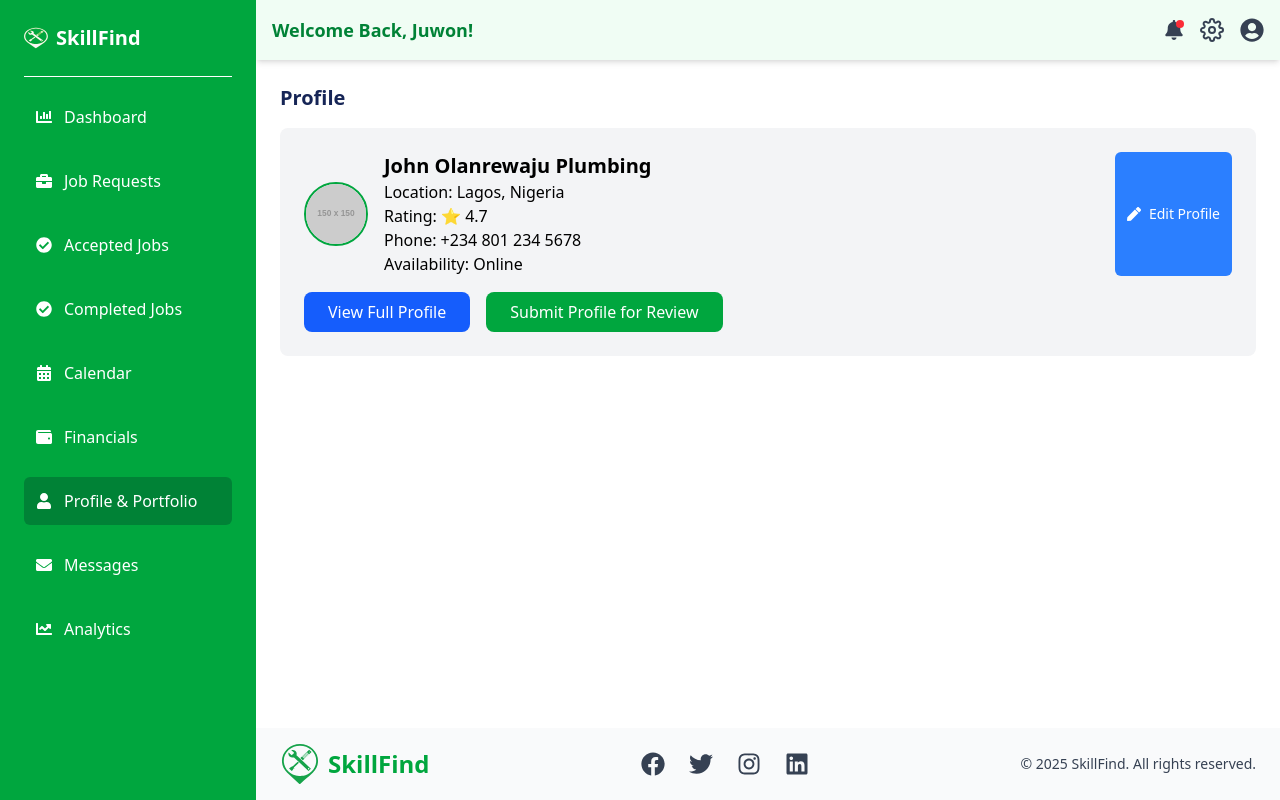
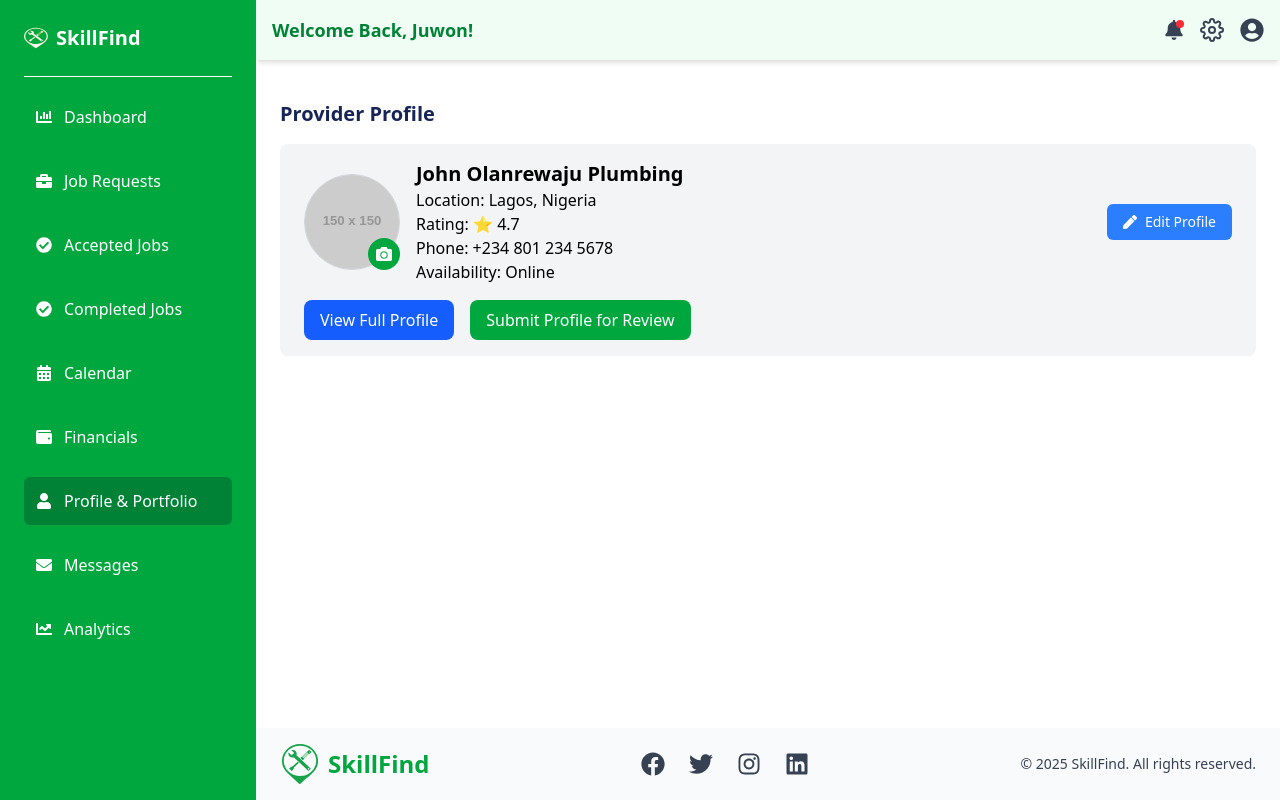
Before and after one commit to Fabherbie/Skill-Find, a React (Vite) app: page /provider-dashboard/profile in a window 1280 px wide. Built offline with nearby package versions, Linux system fonts and the light colour scheme.

Commit message:
Updating Provider's Profile

```diff
--- a/src/pages/ProviderProfile.jsx
+++ b/src/pages/ProviderProfile.jsx
@@ -1,5 +1,5 @@
 import React, { useState } from "react";
-import { FaPen, FaUpload, FaCheckCircle, FaTimesCircle } from "react-icons/fa";
+import { FaPen, FaUpload, FaCheckCircle, FaCamera } from "react-icons/fa";
 
 const ProviderProfile = () => {
   const [isEditing, setIsEditing] = useState(false);
@@ -8,12 +8,12 @@ const ProviderProfile = () => {
     location: "Lagos, Nigeria",
     phone: "+234 801 234 5678",
     rating: 4.7,
-    idNumber: "",
-    bankAccount: "",
-    certifications: [],
-    availability: "Online",
+    availability: "Online", // Availability dropdown between "Online" or "Offline"
     image: "", // Placeholder for profile image
+    reviewStatus: "",
   });
+
+  const [notification, setNotification] = useState("");
 
   const handleEdit = () => setIsEditing(!isEditing);
 
@@ -25,14 +25,6 @@ const ProviderProfile = () => {
     }));
   };
 
-  const handleFileUpload = (e) => {
-    const file = e.target.files[0];
-    if (file) {
-      // Handle file upload logic (e.g., store file URL, etc.)
-      console.log("File uploaded: ", file);
-    }
-  };
-
   const handleImageUpload = (e) => {
     const file = e.target.files[0];
     if (file) {
@@ -41,30 +33,48 @@ const ProviderProfile = () => {
     }
   };
 
-  const handleAvailabilityChange = (status) => {
-    setProfile((prevState) => ({
-      ...prevState,
-      availability: status,
-    }));
+  const handleSubmitForReview = () => {
+    setNotification("Your profile is awaiting approval.");
+    // Simulate profile approval after a short delay
+    setTimeout(() => {
+      setNotification("Your profile has been approved.");
+    }, 3000);
   };
 
   return (
-    <div className="container">
-      <h2 className="mb-4 font-bold text-blue-950 text-xl">Profile</h2>
+    <div className="py-4 container">
+      <h2 className="mb-4 font-bold text-blue-950 text-xl">Provider Profile</h2>
 
-      <div className="bg-gray-100 p-6 rounded-lg">
+      {/* Notification */}
+      {notification && (
+        <div className="bg-blue-600 mb-4 p-2 rounded-md text-white">
+          {notification}
+        </div>
+      )}
+
+      <div className="bg-gray-100 px-6 py-4 rounded-lg">
         {/* Profile Info Section */}
-        <div className="flex justify-between mb-4">
+        <div className="flex justify-between items-center mb-4">
           <div className="flex items-center">
-            {/* Profile Image */}
-            <div className="mr-4 border-2 border-green-600 rounded-full w-16 h-16 overflow-hidden">
+            {/* Profile Image with Camera Icon for Image Upload */}
+            <div className="relative w-24 h-24">
               <img
                 src={profile.image || "https://via.placeholder.com/150"}
                 alt="Profile"
-                className="w-full h-full object-cover"
+                className="border border-gray-300 rounded-full w-full h-full object-cover"
               />
+              {/* Camera Icon for Upload */}
+              <label className="right-0 bottom-0 absolute bg-green-600 p-2 rounded-full text-white cursor-pointer">
+                <FaCamera />
+                <input
+                  type="file"
+                  accept="image/*"
+                  onChange={handleImageUpload}
+                  className="hidden"
+                />
+              </label>
             </div>
-            <div>
+            <div className="pl-4">
               <h3 className="font-semibold text-xl">{profile.name}</h3>
               <p>Location: {profile.location}</p>
               <p>Rating: ⭐ {profile.rating}</p>
@@ -74,7 +84,7 @@ const ProviderProfile = () => {
           </div>
           <button
             onClick={handleEdit}
-            className="flex items-center gap-2 bg-blue-500 px-3 py-1 rounded-md text-white text-sm"
+            className="flex items-center gap-2 bg-blue-500 px-4 py-2 rounded-md text-white text-sm"
           >
             <FaPen /> {isEditing ? "Save Changes" : "Edit Profile"}
           </button>
@@ -140,67 +150,34 @@ const ProviderProfile = () => {
               />
             </div>
 
-            {/* Image Upload Section */}
+            {/* Availability Dropdown */}
             <div className="mb-4">
-              <label className="block font-semibold">Profile Image</label>
-              <input
-                type="file"
-                accept="image/*"
-                onChange={handleImageUpload}
+              <label className="block font-semibold">Availability</label>
+              <select
+                name="availability"
+                value={profile.availability}
+                onChange={handleChange}
                 className="p-2 border border-green-600 rounded-md w-full"
-              />
-            </div>
-
-            {/* Certifications Upload */}
-            <div className="mb-4">
-              <label className="block font-semibold">
-                Certifications (if any)
-              </label>
-              <div className="flex items-center">
-                <input
-                  type="file"
-                  onChange={handleFileUpload}
-                  className="p-2 border border-green-600 rounded-md w-full"
-                />
-                <FaUpload className="ml-2 text-green-600" />
-              </div>
-            </div>
-
-            {/* Availability Status */}
-            <div className="mb-4">
-              <label className="block font-semibold">Set Availability</label>
-              <div className="flex gap-4">
-                <button
-                  onClick={() => handleAvailabilityChange("Online")}
-                  className={`px-4 py-2 rounded-md ${
-                    profile.availability === "Online"
-                      ? "bg-green-600 text-white"
-                      : "bg-gray-300"
-                  }`}
-                >
-                  Online
-                </button>
-                <button
-                  onClick={() => handleAvailabilityChange("Offline")}
-                  className={`px-4 py-2 rounded-md ${
-                    profile.availability === "Offline"
-                      ? "bg-red-600 text-white"
-                      : "bg-gray-300"
-                  }`}
-                >
-                  Offline
-                </button>
-              </div>
+              >
+                <option value="Online">Online</option>
+                <option value="Offline">Offline</option>
+              </select>
             </div>
           </div>
         )}
 
         {/* Profile Actions */}
-        <div className="mt-4">
-          <button className="bg-blue-600 px-6 py-2 rounded-lg text-white cursor-pointer">
+        <div className="flex gap-4 mt-4">
+          <button
+            onClick={() => alert("Detailed Profile View")}
+            className="bg-blue-600 px-4 py-2 rounded-lg text-white cursor-pointer"
+          >
             View Full Profile
           </button>
-          <button className="bg-green-600 ml-4 px-6 py-2 rounded-lg text-white cursor-pointer">
+          <button
+            onClick={handleSubmitForReview}
+            className="bg-green-600 px-4 py-2 rounded-lg text-white cursor-pointer"
+          >
             Submit Profile for Review
           </button>
         </div>
```
